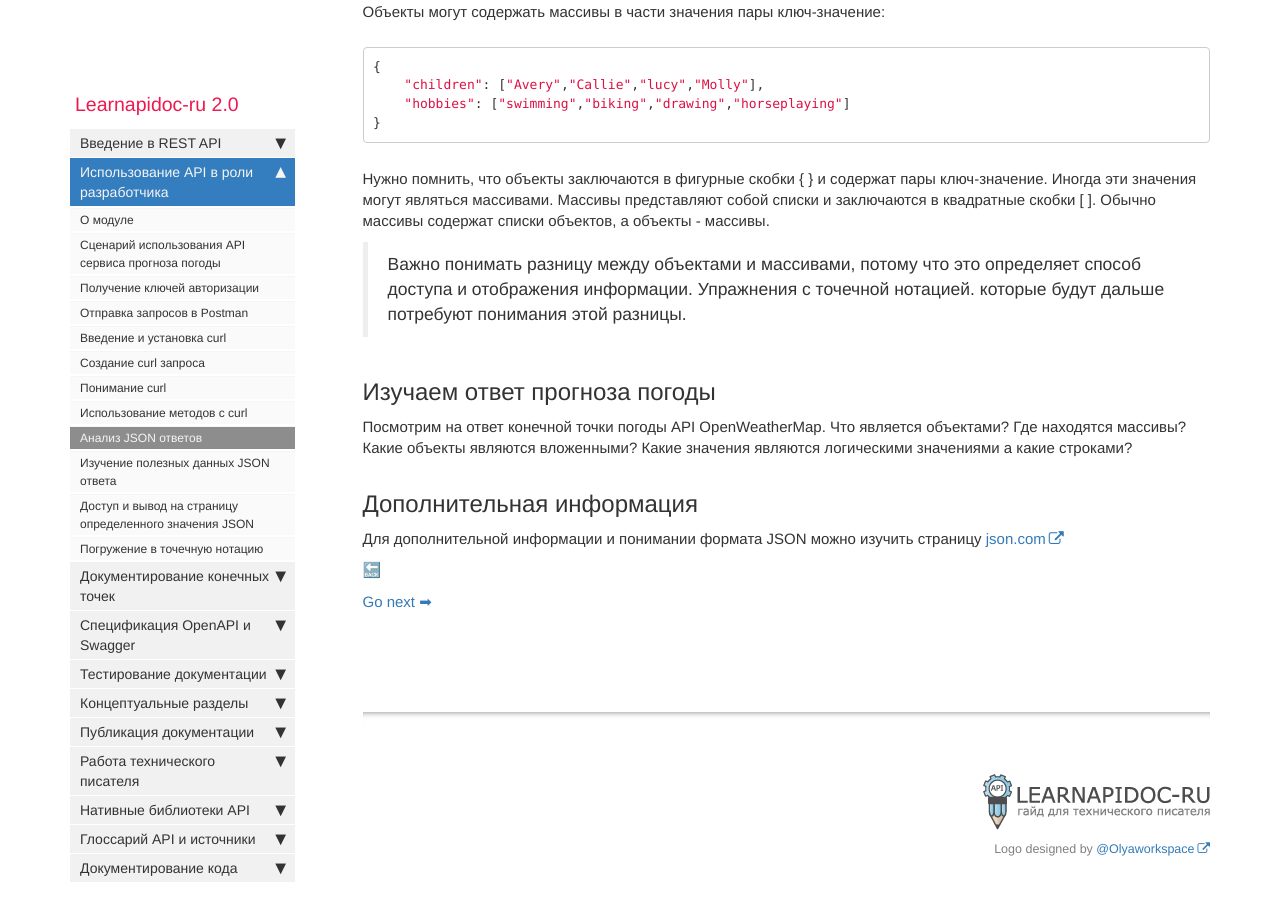
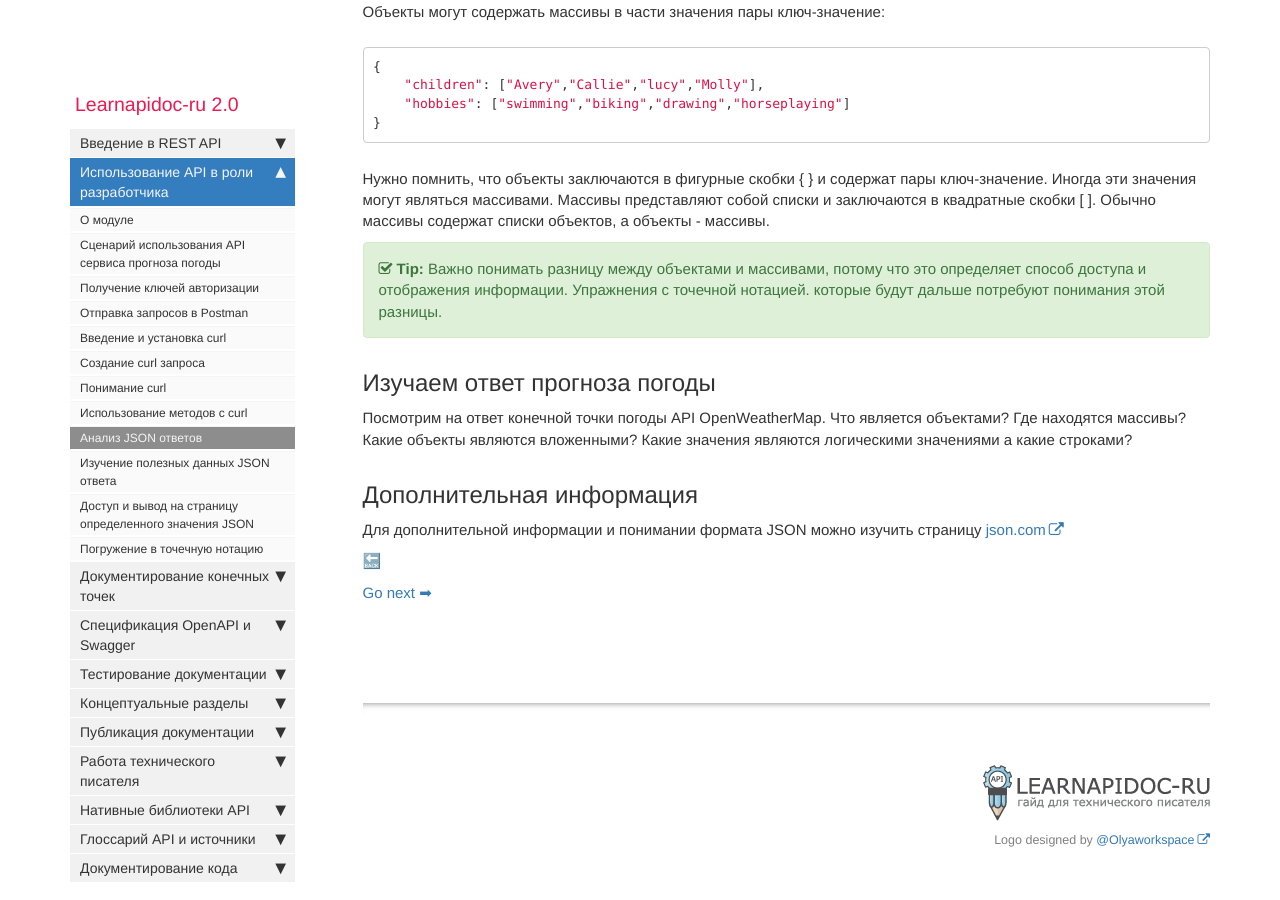
Before and after one commit to Starkovden/Starkovden.github.io, a Jekyll site: the page built from pages/like-developer/analyze-json-response.md, in a window 1280 px wide and 900 px high, scrolled down 2885 px. Built offline with Jekyll 4.4.1, drawn with Linux system fonts in a browser that asks for light colours; nearby versions of some CDN libraries; comment, search, counter and statistics services are not loaded.

Commit message:
отформатировал совет

```diff
--- a/pages/like-developer/analyze-json-response.md
+++ b/pages/like-developer/analyze-json-response.md
@@ -142,7 +142,7 @@ JSON может содержать объекты и массивы внутри
 
 Нужно помнить, что объекты заключаются в фигурные скобки { } и содержат пары ключ-значение. Иногда эти значения могут являться массивами. Массивы представляют собой списки и заключаются в квадратные скобки [ ]. Обычно массивы содержат списки объектов, а объекты - массивы.
 
-> Важно понимать разницу между объектами и массивами, потому что это определяет способ доступа и отображения информации. Упражнения с точечной нотацией. которые будут дальше потребуют понимания этой разницы.
+{% include tip.html content="Важно понимать разницу между объектами и массивами, потому что это определяет способ доступа и отображения информации. Упражнения с точечной нотацией. которые будут дальше потребуют понимания этой разницы." %}
 
 <a name="examine"></a>
 ## Изучаем ответ прогноза погоды
```
